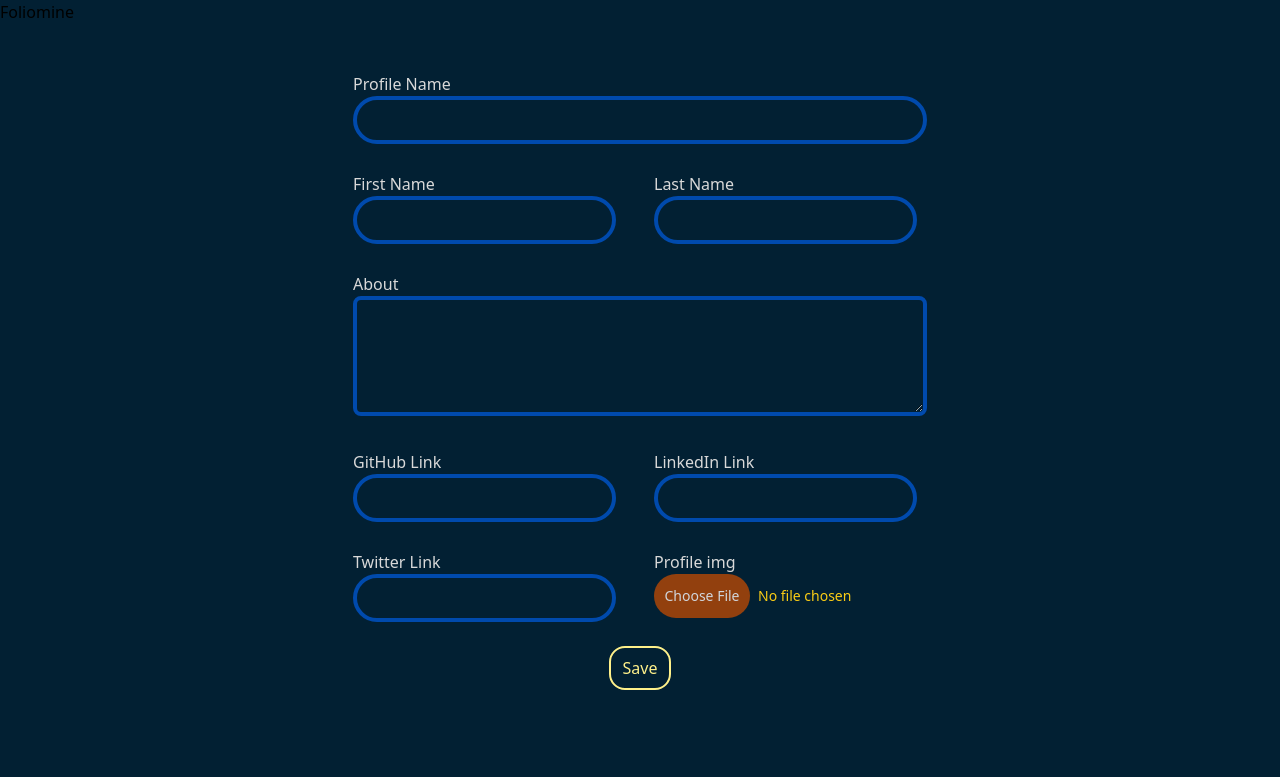
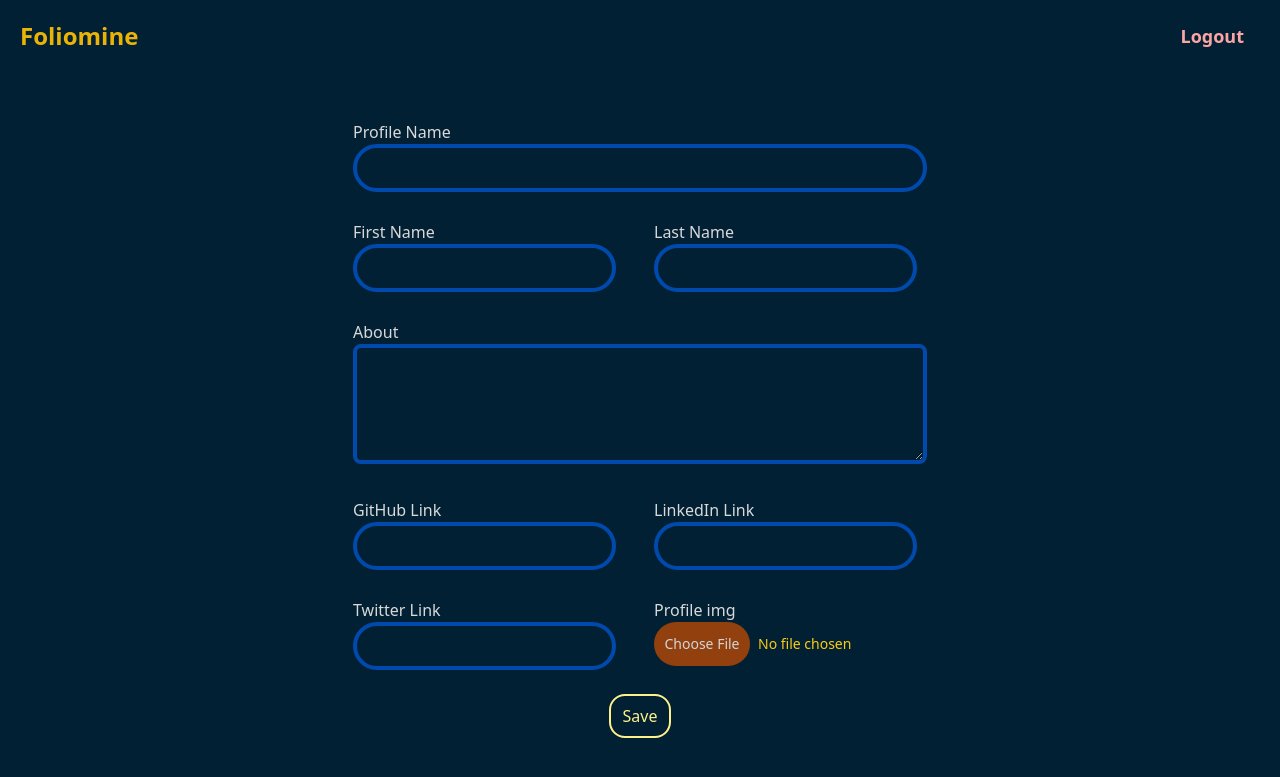
Before and after one commit to MaharshiPedu/foliomine, a Django app: page /create_profile in a window 1280 px wide. Shown: the top 777 px of the page. Run offline with Django 4.2, Linux system fonts and the light colour scheme; the visitor is signed in with stand-in values (Sample User, id 1); parts of the project's set-up code (start-up, migrations or seed data) failed here and were passed over; some libraries are stand-ins or nearby versions.

Commit message:
Createed navbar

```diff
--- a/mysite/foliomine/templates/foliomine/base.html
+++ b/mysite/foliomine/templates/foliomine/base.html
@@ -9,7 +9,32 @@
     <title>Document</title>
 </head>
 <body class="bg-website_blue">
-    <h1 class=""><a href="{% url 'index' %}">Foliomine</a></h1>
+    <nav class="p-5 md:flex md:items-center md:justify-between">
+        <div class="">
+            <a href="{% url 'index' %}" class="text-2xl text-yellow-500 cursor-pointer font-bold">Foliomine</a>
+        </div>
+
+        <ul class="md:flex md:items-center md:static md:w-auto md:z-auto">
+            {% if user.is_authenticated %}
+                {% if not getRequest %}
+                    <li class="mx-4 my-6 md:my-0">
+                        <a href="{% url 'create_profile' %}" class="text-green-300 text-lg font-semibold">New Profile</a>
+                    </li>
+                {% endif %}
+                <li class="mx-4 my-6 md:my-0">
+                    <a href="{% url 'logout' %}" class="text-red-300 text-lg font-semibold">Logout</a>
+                </li>
+            {% else %}
+                <li class="mx-4 my-6 md:my-0">
+                    <a href="{% url 'login' %}" class="text-red-300 text-lg font-semibold">Login</a>
+                </li>
+                <li class="mx-4 my-6 md:my-0">
+                    <a href="{% url 'register_user' %}" class="text-green-300 text-lg font-semibold">Register</a>
+                </li>
+            {% endif %}
+        </ul>
+    </nav>
+
     <br><br>
     <div>
         {% if messages %}
--- a/mysite/foliomine/views.py
+++ b/mysite/foliomine/views.py
@@ -31,4 +31,5 @@ def create_profile(request):
             return redirect('index')
 
     form = CreateProfileForm()
-    return render(request, 'foliomine/create_profile.html', {'form': form})
+    getRequest = True
+    return render(request, 'foliomine/create_profile.html', {'form': form, 'getRequest':getRequest})
--- a/mysite/frontend/static/css/dist/styles.css
+++ b/mysite/frontend/static/css/dist/styles.css
@@ -730,6 +730,16 @@ select {
   margin-right: auto;
 }
 
+.mx-4 {
+  margin-left: 1rem;
+  margin-right: 1rem;
+}
+
+.my-6 {
+  margin-top: 1.5rem;
+  margin-bottom: 1.5rem;
+}
+
 .mb-2 {
   margin-bottom: 0.5rem;
 }
@@ -788,6 +798,10 @@ select {
 
 .w-\[28rem\] {
   width: 28rem;
+}
+
+.cursor-pointer {
+  cursor: pointer;
 }
 
 .grid-cols-2 {
@@ -850,14 +864,18 @@ select {
   background-color: rgb(2 32 51 / var(--tw-bg-opacity));
 }
 
-.bg-blue-200 {
-  --tw-bg-opacity: 1;
-  background-color: rgb(191 219 254 / var(--tw-bg-opacity));
-}
-
 .bg-login_blue {
   --tw-bg-opacity: 1;
   background-color: rgb(6 27 41 / var(--tw-bg-opacity));
+}
+
+.bg-yellow-200 {
+  --tw-bg-opacity: 1;
+  background-color: rgb(254 240 138 / var(--tw-bg-opacity));
+}
+
+.p-5 {
+  padding: 1.25rem;
 }
 
 .font-serif {
@@ -869,14 +887,27 @@ select {
   line-height: 1;
 }
 
+.text-2xl {
+  font-size: 1.5rem;
+  line-height: 2rem;
+}
+
+.text-lg {
+  font-size: 1.125rem;
+  line-height: 1.75rem;
+}
+
 .text-sm {
   font-size: 0.875rem;
   line-height: 1.25rem;
 }
 
-.text-2xl {
-  font-size: 1.5rem;
-  line-height: 2rem;
+.font-bold {
+  font-weight: 700;
+}
+
+.font-semibold {
+  font-weight: 600;
 }
 
 .leading-normal {
@@ -885,6 +916,21 @@ select {
 
 .tracking-normal {
   letter-spacing: 0em;
+}
+
+.text-yellow-500 {
+  --tw-text-opacity: 1;
+  color: rgb(234 179 8 / var(--tw-text-opacity));
+}
+
+.text-green-300 {
+  --tw-text-opacity: 1;
+  color: rgb(134 239 172 / var(--tw-text-opacity));
+}
+
+.text-red-300 {
+  --tw-text-opacity: 1;
+  color: rgb(252 165 165 / var(--tw-text-opacity));
 }
 
 .text-label_white {
@@ -905,6 +951,11 @@ select {
 .text-\[\#ffde59\] {
   --tw-text-opacity: 1;
   color: rgb(255 222 89 / var(--tw-text-opacity));
+}
+
+.text-black {
+  --tw-text-opacity: 1;
+  color: rgb(0 0 0 / var(--tw-text-opacity));
 }
 
 .shadow-\[9px_9px_0_rgb\(22\2c 22\2c 22\)\] {
@@ -971,11 +1022,42 @@ select {
   color: rgb(209 213 219 / var(--tw-text-opacity));
 }
 
-.hover\:bg-yellow-200:hover {
+.hover\:bg-yellow-400:hover {
   --tw-bg-opacity: 1;
-  background-color: rgb(254 240 138 / var(--tw-bg-opacity));
+  background-color: rgb(250 204 21 / var(--tw-bg-opacity));
 }
 
 .hover\:file\:cursor-pointer::file-selector-button:hover {
   cursor: pointer;
 }
+
+@media (min-width: 768px) {
+  .md\:static {
+    position: static;
+  }
+
+  .md\:z-auto {
+    z-index: auto;
+  }
+
+  .md\:my-0 {
+    margin-top: 0px;
+    margin-bottom: 0px;
+  }
+
+  .md\:flex {
+    display: flex;
+  }
+
+  .md\:w-auto {
+    width: auto;
+  }
+
+  .md\:items-center {
+    align-items: center;
+  }
+
+  .md\:justify-between {
+    justify-content: space-between;
+  }
+}
--- a/mysite/members/templates/registration/login.html
+++ b/mysite/members/templates/registration/login.html
@@ -3,7 +3,7 @@
 {% block content %}
 <div class="flex flex-col m-auto h-96 w-96 rounded-3xl bg-login_blue shadow-[9px_9px_0_rgb(22,22,22)]">
     <div class="flex justify-center mt-9">
-        <h2 class="text-2xl text-[#ffde59]">Login</h2>
+        <h2 class="text-2xl text-[#ffde59] font-semibold">Login</h2>
     </div>
     <br>
     <div class="flex justify-center mt-6">
@@ -30,8 +30,8 @@
             </div>
             <br>
 
-            <button type="submit" class=" border-2 rounded-2xl border-yellow-200 text-yellow-200 hover:bg-yellow-200">
-                <p class="ml-3 mr-3 mt-2 mb-2 ">Login</p>
+            <button type="submit" class="border-2 rounded-2xl border-yellow-200 text-black font-semibold bg-yellow-200 hover:bg-yellow-400">
+                <p class="ml-3 mr-3 mt-2 mb-2">Login</p>
             </button>
 
         </form>
```
Also changed, not shown: mysite/foliomine/templates/foliomine/index.html (+1 -11 lines).
